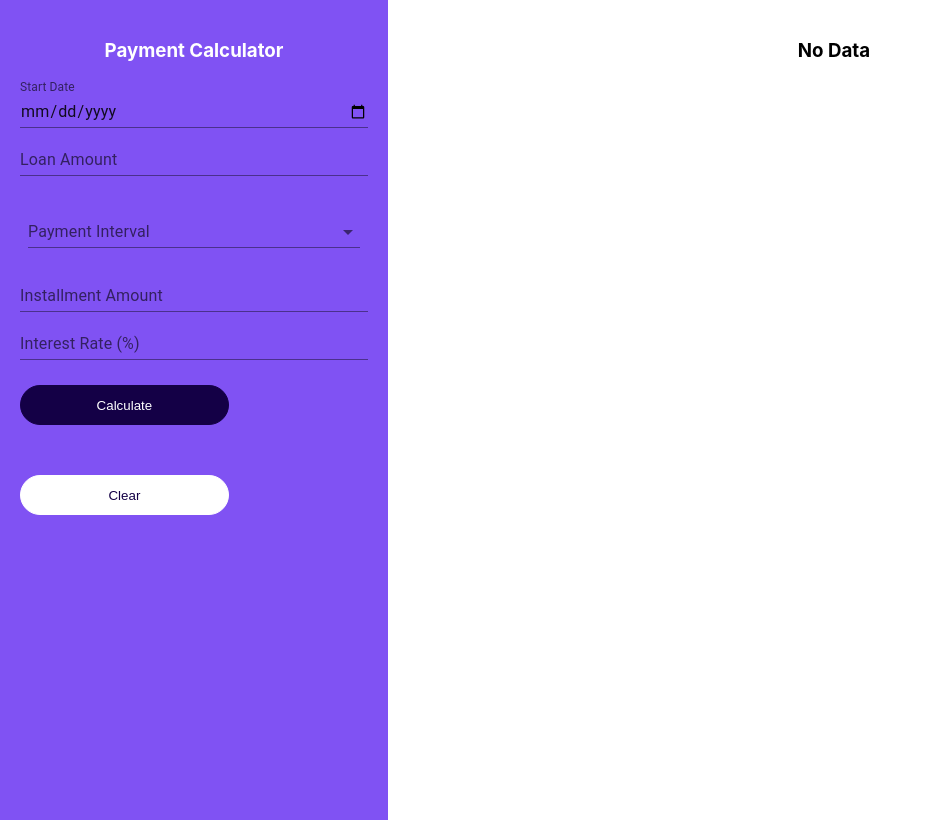
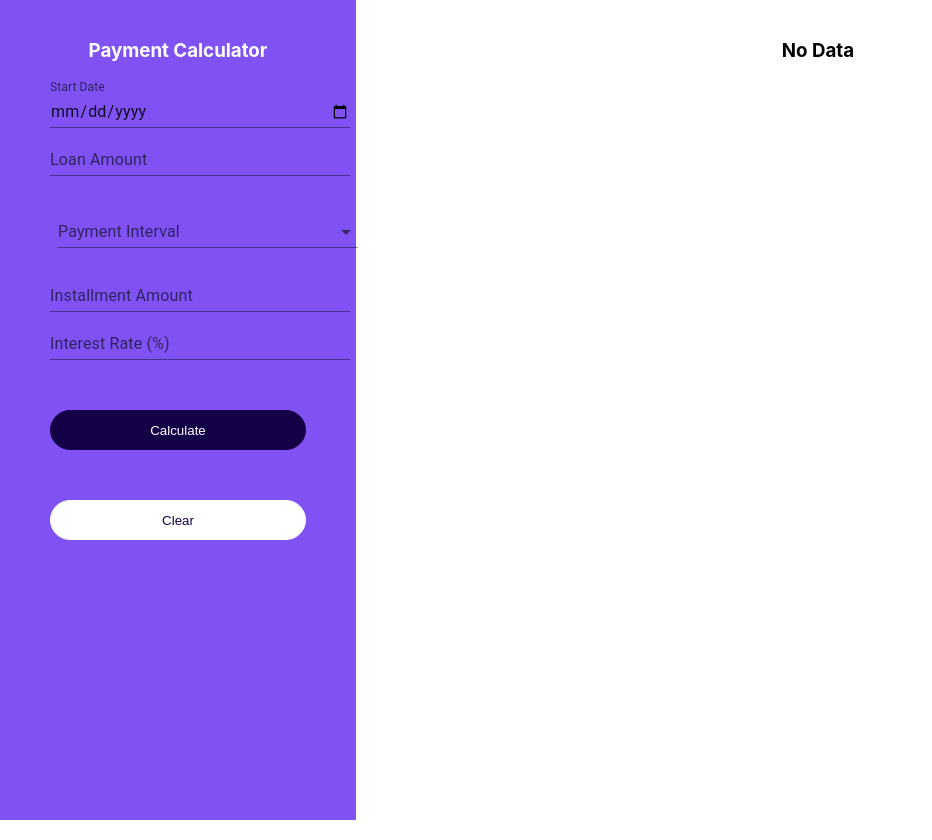
Before and after one commit to ricardofer2412/Uplyft-Calculator, a React (Create React App) app: page / in a window 1280 px wide. Shown: the whole page, without its empty margins (0-932 px from the left). Built offline with nearby package versions, Linux system fonts and the light colour scheme.

Commit message:
adding some styling

```diff
--- a/src/App.js
+++ b/src/App.js
@@ -1,11 +1,32 @@
 import "./App.css";
 import CalculatorForm from "./CalculatorForm/CalculatorForm";
+import { createTheme, ThemeProvider } from "@mui/material/styles";
+import { green, purple } from "@mui/material/colors";
+
+const theme = createTheme({
+  palette: {
+    primary: {
+      light: "#757ce8",
+      main: "#3f50b5",
+      dark: "#002884",
+      contrastText: "#fff",
+    },
+    secondary: {
+      light: "#ff7961",
+      main: "#f44336",
+      dark: "#ba000d",
+      contrastText: "#000",
+    },
+  },
+});
 
 function App() {
   return (
-    <div className="App">
-      <CalculatorForm />
-    </div>
+    <ThemeProvider theme={theme}>
+      <div className="App">
+        <CalculatorForm />
+      </div>
+    </ThemeProvider>
   );
 }
 
--- a/src/CalculatorForm/CalculatorForm.js
+++ b/src/CalculatorForm/CalculatorForm.js
@@ -9,8 +9,31 @@ import TableHead from "@mui/material/TableHead";
 import TableRow from "@mui/material/TableRow";
 import Paper from "@mui/material/Paper";
 import MenuItem from "@mui/material/MenuItem";
+import FormControl from "@mui/material/FormControl";
+import { alpha, styled } from "@mui/material/styles";
 
-import FormControl from "@mui/material/FormControl";
+const CssTextField = styled(TextField)({
+  "& label.Mui-focused": {
+    color: "white",
+  },
+  "& .MuiInput-underline:after": {
+    borderBottomColor: "white",
+  },
+  "& .MuiOutlinedInput-root": {
+    "& fieldset": {
+      borderColor: "white",
+    },
+    "&:hover fieldset": {
+      borderColor: "white",
+    },
+    "&.Mui-focused fieldset": {
+      borderColor: "white",
+    },
+    "&:hover": {
+      backgroundColor: "transparent",
+    },
+  },
+});
 
 export default class CalculatorForm extends Component {
   state = {
@@ -161,9 +184,9 @@ export default class CalculatorForm extends Component {
           <h3>Payment Calculator</h3>
           <form>
             <div className="form-cal">
-              <TextField
-                id="datetime-local"
+              <CssTextField
                 label="Start Date"
+                id="custom-css-outlined-input"
                 type="date"
                 variant="standard"
                 InputLabelProps={{
@@ -172,24 +195,31 @@ export default class CalculatorForm extends Component {
                 InputProps={{ name: "startDate" }}
                 onChange={this.onChange}
                 value={this.state.startDate}
+                style={{
+                  width: 300,
+                  color: "secondary",
+                  borderColor: "white",
+                  backgroundColor: "#8052f3",
+                }}
               />
 
-              <TextField
-                id="standard-basic"
+              <CssTextField
+                id="custom-css-outlined-input"
                 label="Loan Amount"
                 variant="standard"
                 InputProps={{ name: "loanAmount" }}
                 onChange={this.onChange}
                 value={this.state.loanAmount}
+                style={{
+                  width: 300,
+                }}
               />
               <FormControl variant="standard" sx={{ m: 1, minWidth: 180 }}>
-                {/* <InputLabel id="demo-simple-select-label">
-                  Payment Interval
-                </InputLabel> */}
-                <TextField
+                <CssTextField
+                  id="custom-css-outlined-input"
                   labelId="demo-simple-select-label"
-                  id="demo-simple-select"
                   select
+                  style={{ width: 300 }}
                   variant="standard"
                   InputProps={{ name: "installmentInterval" }}
                   onChange={this.onChange}
@@ -200,25 +230,28 @@ export default class CalculatorForm extends Component {
                   <MenuItem value={"daily"}>Daily</MenuItem>
                   <MenuItem value={"weekly"}>Weekly</MenuItem>
                   <MenuItem value={"monthly"}>Monthly</MenuItem>
-                </TextField>
+                </CssTextField>
               </FormControl>
 
-              <TextField
-                id="standard-basic"
+              <CssTextField
+                id="custom-css-outlined-input"
                 label=" Installment Amount"
                 variant="standard"
                 InputProps={{ name: "installmentAmount" }}
                 onChange={this.onChange}
                 value={this.state.installmentAmount}
+                style={{ width: 300 }}
+                color="primary"
               />
 
-              <TextField
-                id="standard-basic"
+              <CssTextField
+                id="custom-css-outlined-input"
                 label="Interest Rate (%)"
                 variant="standard"
                 InputProps={{ name: "interestRate" }}
                 onChange={this.onChange}
                 value={this.state.interestRate}
+                style={{ width: 300 }}
               />
               <button className="submit-button" onClick={this.calculatePayment}>
                 Calculate
--- a/src/CalculatorForm/index.css
+++ b/src/CalculatorForm/index.css
@@ -9,16 +9,16 @@
 }
 
 .sideBar {
-  width: 30%;
+  width: 20%;
   background-color: #8052f3;
   height: 100vh;
-  padding-left: 20px;
-  padding-right: 20px;
+  padding-left: 50px;
+  padding-right: 50px;
   padding-top: 20px;
   color: white !important;
 }
 .content {
-  width: 70%;
+  width: 80%;
   height: 100vh;
   overflow: auto;
   padding-left: 40px;
@@ -30,10 +30,10 @@
 .submit-button {
   background-color: #140046;
   color: white;
-  margin-top: 25px;
+  margin-top: 50px;
   margin-bottom: 25px;
   height: 40px;
-  width: 60%;
+  width: 100%;
   border: 1px solid #140046;
   border-radius: 20px;
   cursor: pointer;
@@ -44,7 +44,7 @@
   margin-top: 25px;
   margin-bottom: 25px;
   height: 40px;
-  width: 60%;
+  width: 100%;
   border: 1px solid white;
   border-radius: 20px;
   cursor: pointer;
@@ -52,16 +52,15 @@
 .submit-button:hover {
   background-color: #632bee;
   color: white;
-  margin-top: 25px;
+  margin-top: 50px;
   margin-bottom: 25px;
   height: 40px;
-  width: 60%;
+  width: 100%;
   border: 1px solid #8052f3;
   border-radius: 20px;
   cursor: pointer;
 }
 .inputText {
-  color: white !important;
 }
 
 .payment-table {
```
